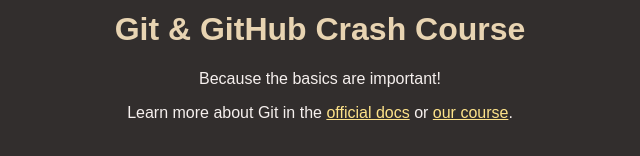
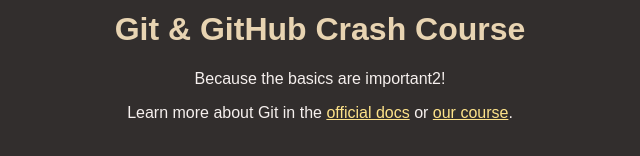
Before and after one commit to dirk-kappel/github-crash-course, a plain HTML site: page index.html in a window 1280 px wide. Shown: the part 158-314 px from the top of the page, 320-960 px from the left. Drawn offline with Linux system fonts and the light colour scheme.

Commit message:
minor change

```diff
--- a/index.html
+++ b/index.html
@@ -14,7 +14,7 @@
     </header>
     <main>
       <section>
-      <p>Because the basics are important!</p>
+      <p>Because the basics are important2!</p>
       <p>
         Learn more about Git in the
         <a href="https://git-scm.com/book/en/v2">official docs</a> or
```
